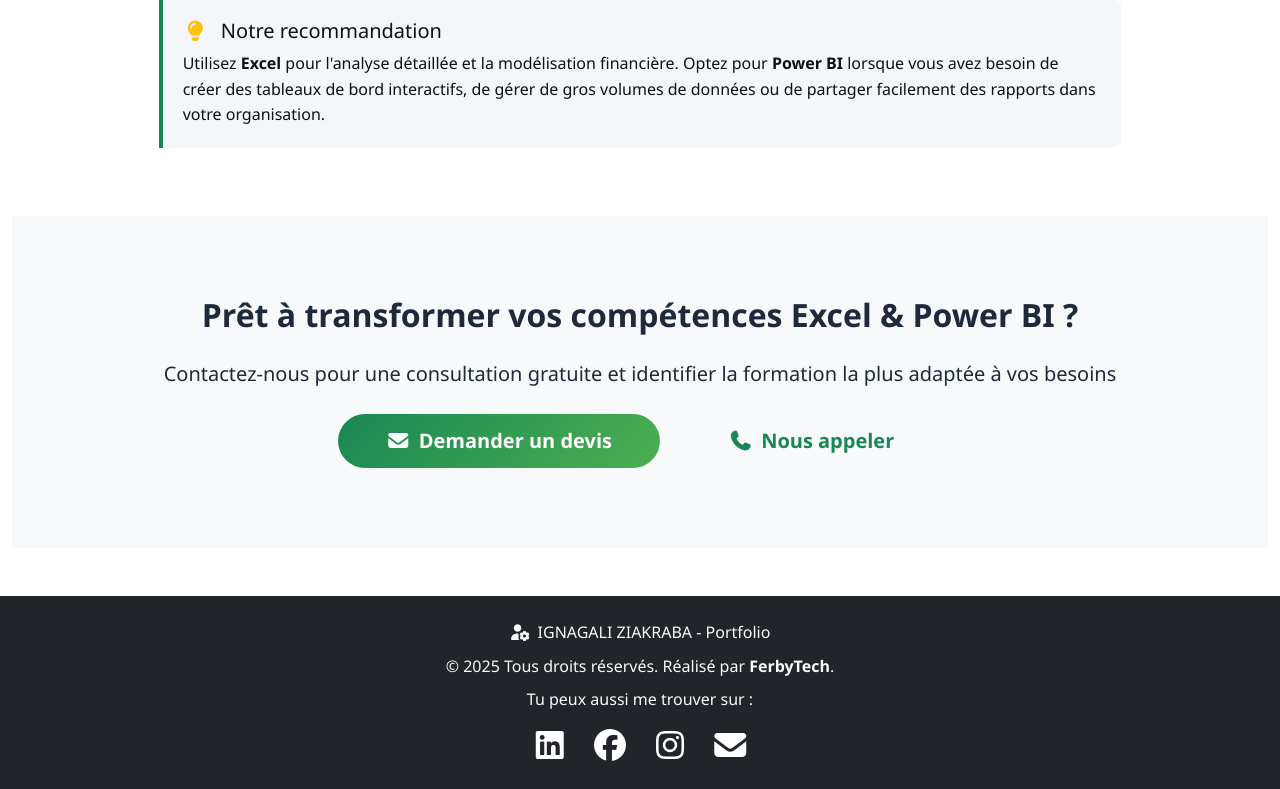
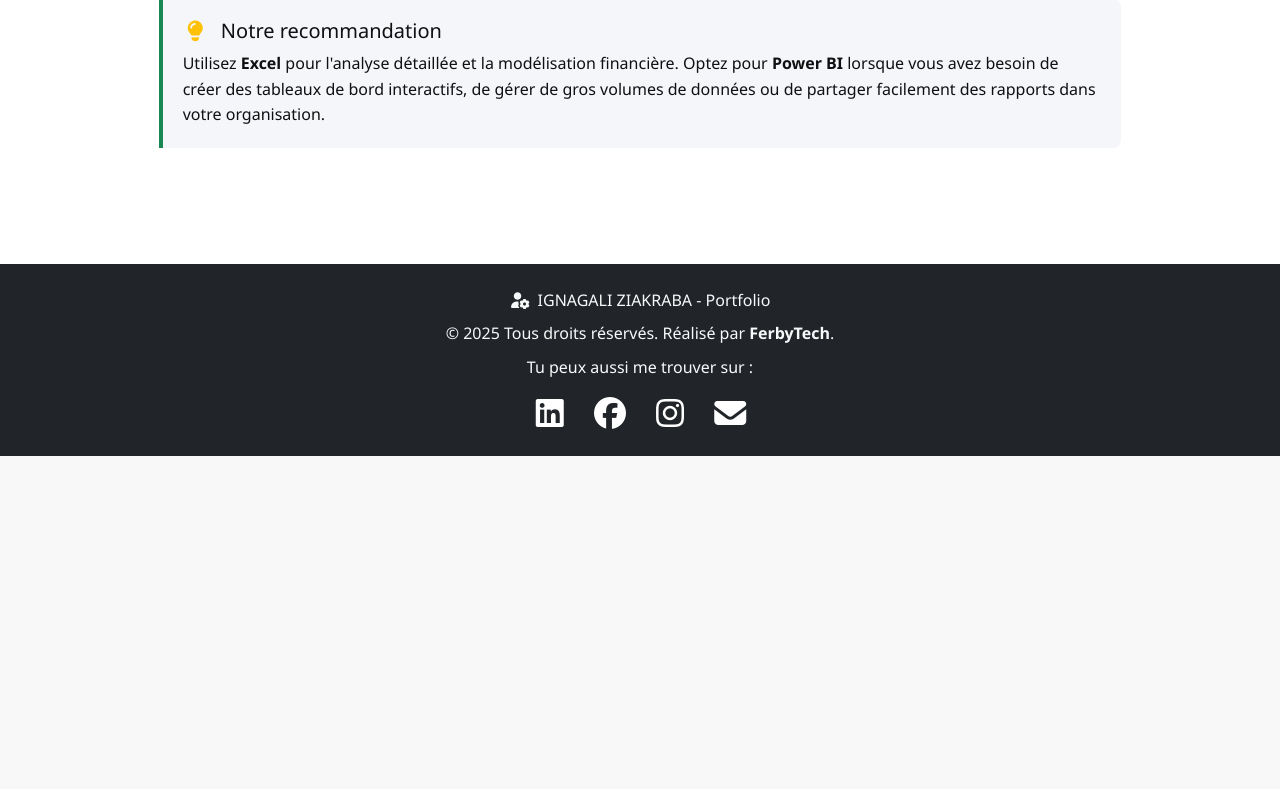
Before and after one commit to Epechastifol/portfeuil, a Django app: page /nos-services/ in a window 1280 px wide. Shown: the part 3449-4238 px from the top of the page. After the commit the page ends 3905 px from the top, so only its background shows below. Run offline with Django 5.2, Linux system fonts and the light colour scheme; some libraries are stand-ins or nearby versions.

Commit message:
Remove CTA sections from evaluation, services, and supplementary services pages

```diff
--- a/templates/portfolio/services.html
+++ b/templates/portfolio/services.html
@@ -262,14 +262,4 @@
     </div>
 </section>
 
-<!-- Section CTA -->
-<section id="contact" class="cta-section text-center">
-    <div class="container">
-        <h2 class="mb-4">Prêt à transformer vos compétences Excel & Power BI ?</h2>
-        <p class="lead mb-4">Contactez-nous pour une consultation gratuite et identifier la formation la plus adaptée à vos besoins</p>
-        <a href="#" class="btn btn-custom btn-lg px-5 me-3"><i class="fas fa-envelope me-2"></i>Demander un devis</a>
-        <a href="#" class="btn btn-outline-success btn-lg px-5"><i class="fas fa-phone me-2"></i>Nous appeler</a>
-    </div>
-</section>
-
 {% endblock %}
```
Also changed, not shown: templates/portfolio/evaluation.html (+0 -10 lines), templates/portfolio/services_sup.html (+0 -9 lines).
